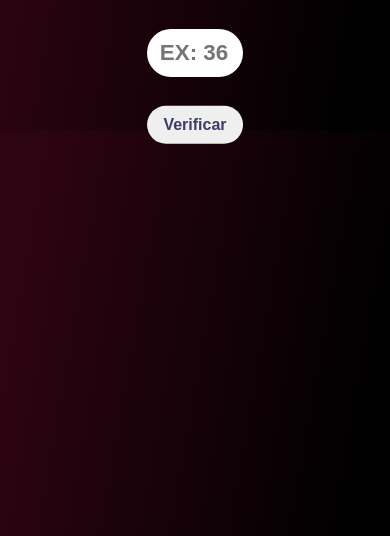
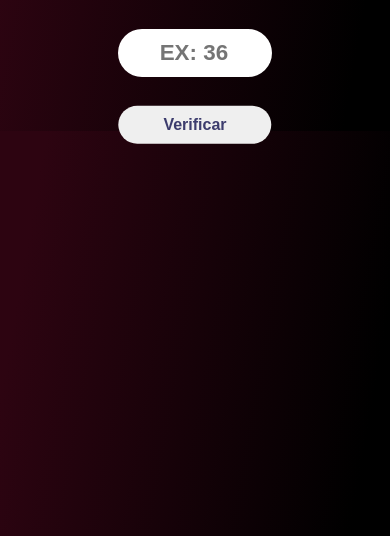
Before and after one commit to DaniloPereira8/temperature-check, a plain HTML site: page index.html in a window 390 px wide. Shown: the part 308-844 px from the top of the page. Drawn offline with nearby package versions, Linux system fonts and the light colour scheme.

Commit message:
bug-corrigido

```diff
--- a/style.css
+++ b/style.css
@@ -107,13 +107,18 @@ form {
     }
 }
 
-@media (max-width: 400px){
+@media (max-width: 416px){
     #btn, #temperatureinput{
-        width: 25%;
+        width: 40%;
     }
 }
 
-@media (max-width: 400px){
+@media (max-width: 390px){
+
+    #btn, #temperatureinput{
+        width: 40%;
+    }
+
   .general i{
     font-size: 6rem;
   }
```
